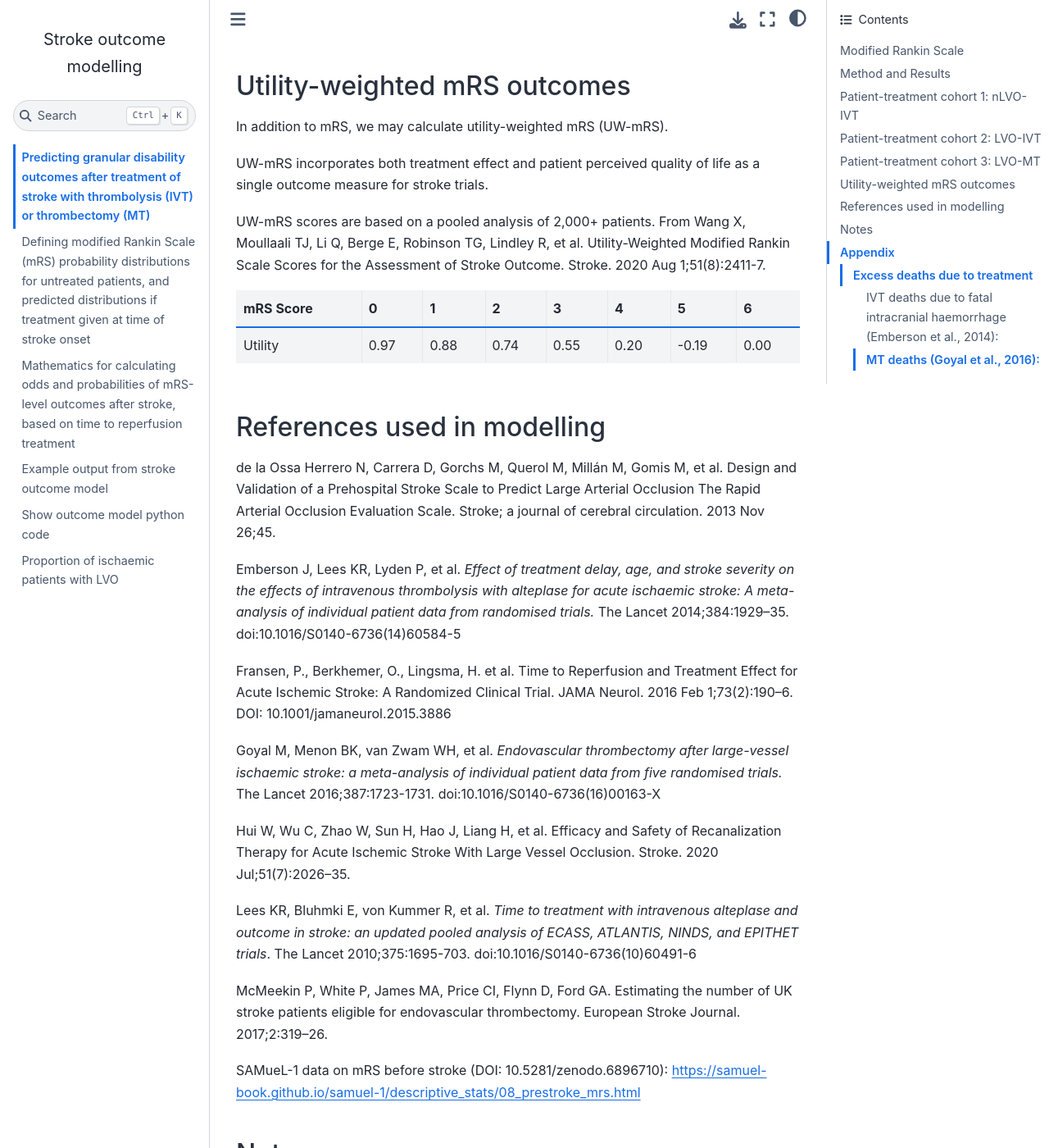
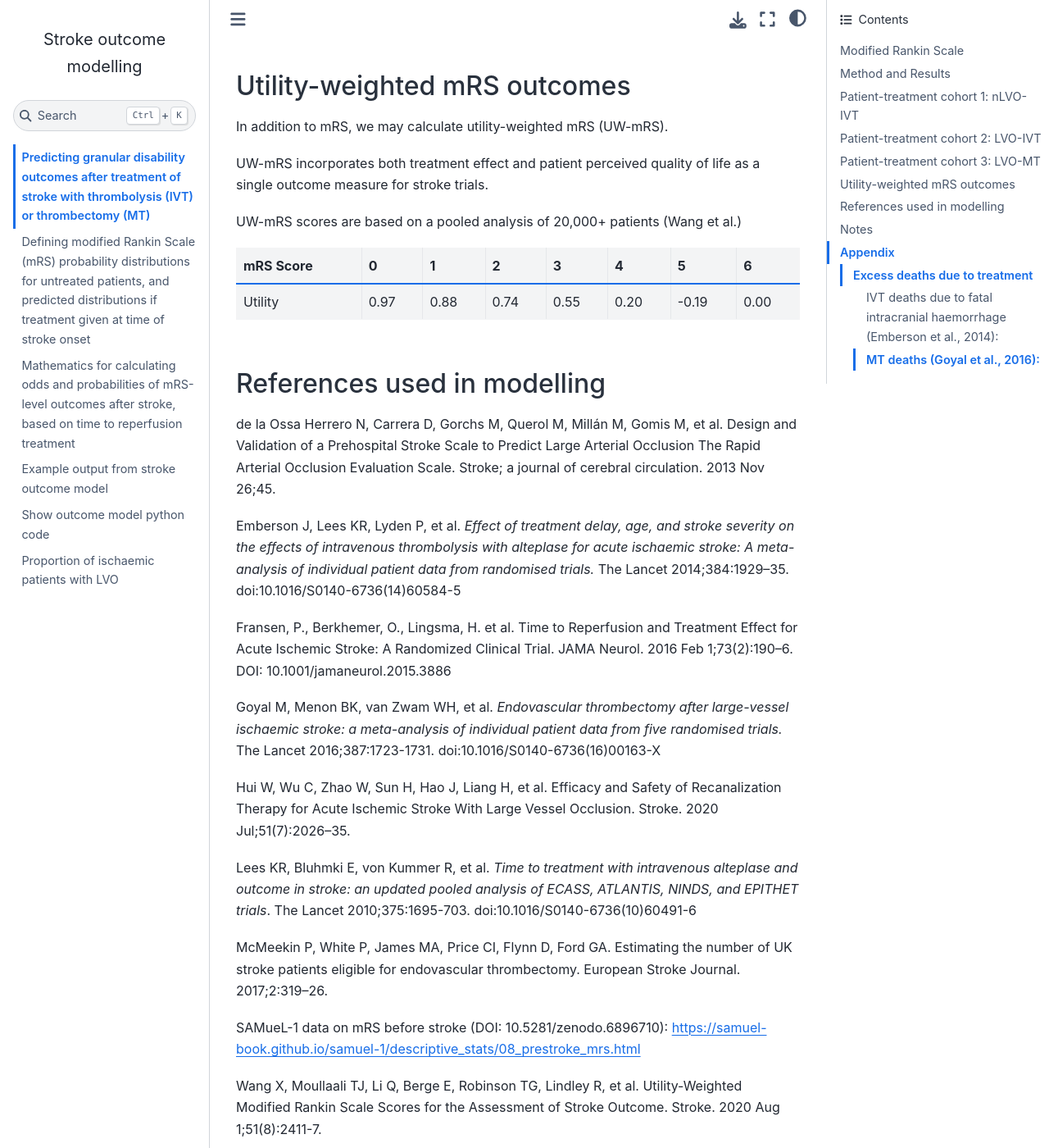
Before and after one commit to samuel-book/stroke_outcome, a Jupyter Book: the page built from intro.md, in a window 1280 px wide and 1400 px high, scrolled down 11521 px. Shown: the whole window at 82% size. Built offline with Jupyter Book 1.0.4 settings and Sphinx 7.4.7 and the Sphinx Book theme 1.1.4, drawn with Linux system fonts in a browser that asks for light colours; some of the changed lines change nothing that is shown.

```diff
--- a/intro.md
+++ b/intro.md
@@ -168,10 +168,8 @@
 
 UW-mRS incorporates both treatment effect and patient perceived quality of life as a single outcome measure for stroke trials.
 
-UW-mRS scores are based on a pooled analysis of 2,000+ patients.
-From  Wang X, Moullaali TJ, Li Q, Berge E, Robinson TG, Lindley R, et al.
-Utility-Weighted Modified Rankin Scale Scores for the Assessment of Stroke Outcome.
-Stroke. 2020 Aug 1;51(8):2411-7.
+UW-mRS scores are based on a pooled analysis of 20,000+ patients (Wang et al.)
+
 
 | mRS Score | 0    | 1    | 2    | 3    | 4    | 5     | 6    |
 |-----------|------|------|------|------|------|-------|------|
@@ -194,6 +192,8 @@
 McMeekin P, White P, James MA, Price CI, Flynn D, Ford GA. Estimating the number of UK stroke patients eligible for endovascular thrombectomy. European Stroke Journal. 2017;2:319–26.
 
 SAMueL-1 data on mRS before stroke (DOI: 10.5281/zenodo.6896710): https://samuel-book.github.io/samuel-1/descriptive_stats/08_prestroke_mrs.html
+
+Wang X, Moullaali TJ, Li Q, Berge E, Robinson TG, Lindley R, et al. Utility-Weighted Modified Rankin Scale Scores for the Assessment of Stroke Outcome. Stroke. 2020 Aug 1;51(8):2411-7.
 
 
 ## Notes
```
